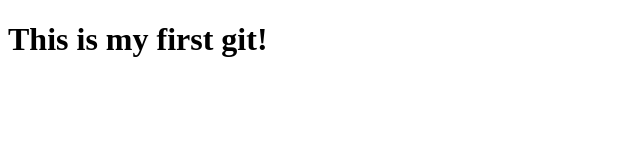
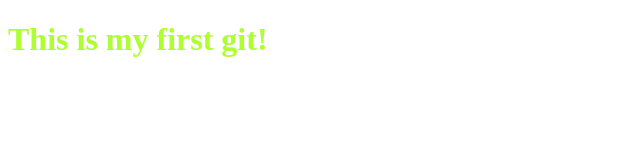
Before and after one commit to gkeerthana3/WELAB1, a plain HTML site: page index.html in a window 1280 px wide. Shown: the whole page, without its empty margins (0-640 px from the left). Drawn offline with Linux system fonts and the light colour scheme.

```diff
--- a/index.html
+++ b/index.html
@@ -1,6 +1,6 @@
 <!DOCTYPE html>
 <body>
-<h1> This is my first git! </h1>
+<h1 style="color:greenyellow"> This is my first git! </h1>
 
 </body>
 </html>
```
